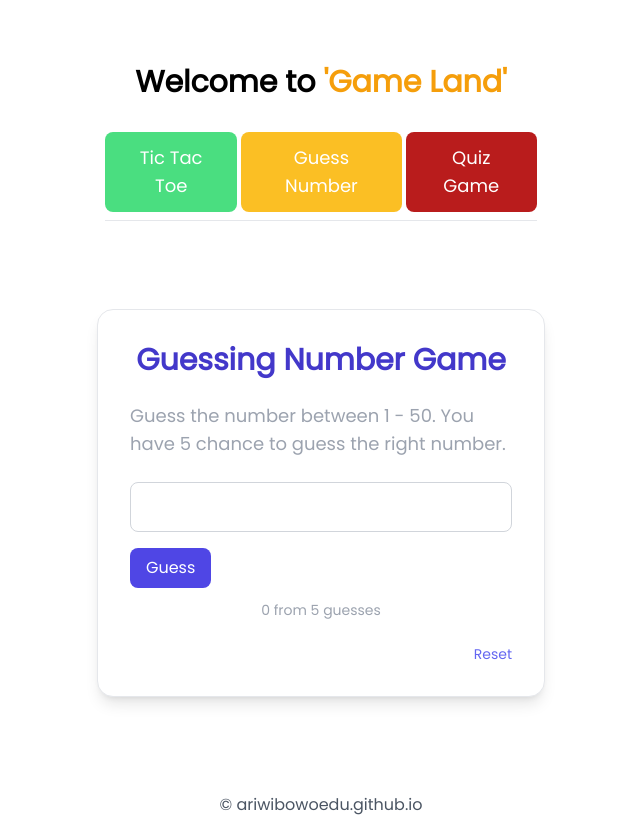
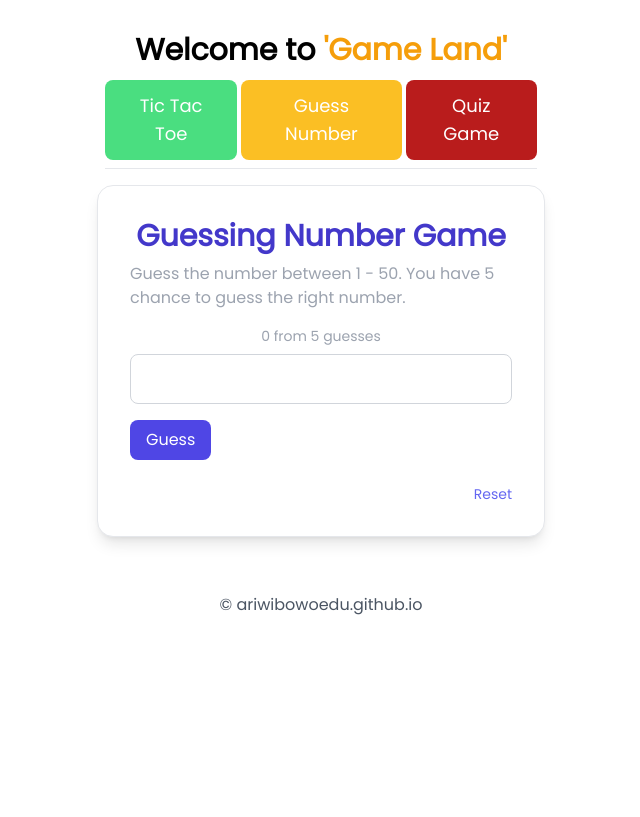
Before and after one commit to ariwibowoedu/vue-games, a Vue app: page / in a window 1280 px wide. Both pictures are taken after a click on the button "Guess Number". Shown: the whole page, without its empty margins (319-959 px from the left). Built offline with nearby package versions, Linux system fonts and the light colour scheme.

Commit message:
fix some issues in number games component

```diff
--- a/src/App.vue
+++ b/src/App.vue
@@ -1,11 +1,11 @@
 
 
 <template>
-  <div class="max-w-xl md:max-w-md mx-auto px-2 py-8">
+  <div class="max-w-xl md:max-w-md mx-auto px-2">
     <h1 class="text-3xl font-extrabold text-center mt-8">
       Welcome to <span class="text-amber-500">'Game Land'</span>
     </h1>
-    <div class="flex flex-row justify-between items-center gap-1 mt-8 mb-2">
+    <div class="flex flex-row justify-between items-center gap-1 mt-3 mb-2">
       <button
         class="bg-green-400 text-white px-6 py-3 rounded-lg text-lg hover:bg-green-500 transition"
         @click="showGame('tictactoe')"
--- a/src/components/NumberGuess.vue
+++ b/src/components/NumberGuess.vue
@@ -1,19 +1,32 @@
 <template>
   <div
-    class="flex items-center justify-center p-12 bg-gradient-to-br from blue-100 to-indigo-200"
+    class="flex items-center justify-center p-2 bg-gradient-to-br from blue-100 to-indigo-200"
   >
     <div
+      ref="componentRef"
       class="max-w-md mx-auto bg-white p-8 border rounded-2xl shadow-lg animaate-fade-in"
     >
-      <h2 class="text-3xl font-extrabold text-indigo-700 mb-6 text-center">
+      <h2 class="text-3xl font-extrabold text-indigo-700 mb-2 text-center">
         Guessing Number Game
       </h2>
-      <p class="text-lg text-gray-400 font-thin mb-6">
+      <p class="text-md text-gray-400 font-thin mb-4">
         Guess the number between 1 - 50. You have 5 chance to guess the right
         number.
       </p>
+      <p class="text-sm text-gray-400 text-center my-2">
+        {{ guesses?.length }} from 5 guesses
+      </p>
+      <transition name="fade">
+        <p
+          class="py-4 px-6 mb-4 bg-gray-200 rounded-lg shadow-md mt-6 text-center font-medium text-lg text-gray-700"
+          v-if="message"
+        >
+          {{ message }}
+        </p>
+      </transition>
       <form @submit.prevent="checkGuess" class="space-y-4">
         <input
+          @focus="scrollToComponent"
           type="number"
           v-model.number="guess"
           class="w-full border border-gray-300 rounded-lg p-3 focus:outline-none focus:ring-indigo-400 transition"
@@ -25,17 +38,7 @@
           Guess
         </button>
       </form>
-      <transition name="fade">
-        <p
-          class="py-4 px-6 bg-gray-200 rounded-lg shadow-md mt-6 text-center font-medium text-lg text-gray-700"
-          v-if="message"
-        >
-          {{ message }}
-        </p>
-      </transition>
-      <p class="text-sm text-gray-400 text-center mt-3">
-        {{ guesses?.length }} from 5 guesses
-      </p>
+
       <div v-if="guesses.length" class="mt-6">
         <h3 class="font-semibold mb-2 text-gray-600">Guess history:</h3>
         <TransitionGroup name="dice" class="list-disc ml-4 text-gray-700">
@@ -63,6 +66,8 @@
 
 <script setup>
 import { ref, computed, TransitionGroup } from "vue";
+
+const componentRef = ref(null);
 
 const generateNumber = () => {
   return Math.floor(Math.random() * 50) + 1;
@@ -103,6 +108,10 @@ const resetGame = () => {
   guess.value = "";
   guesses.value = [];
   message.value = "";
+};
+
+const scrollToComponent = () => {
+  componentRef.value?.scrollIntoView({ behavior: "smooth", block: "start" });
 };
 </script>
 
```
